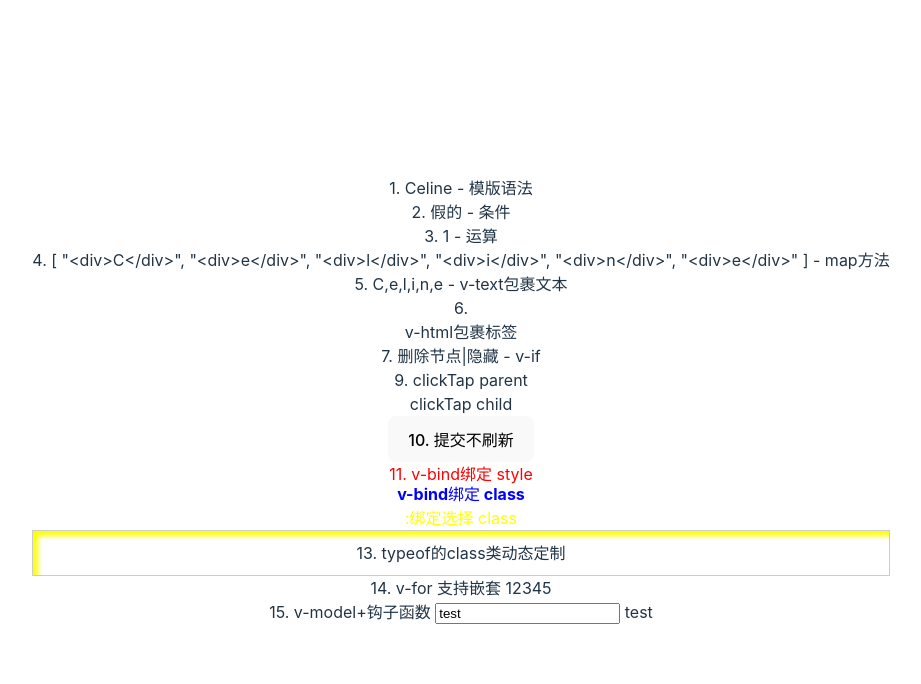
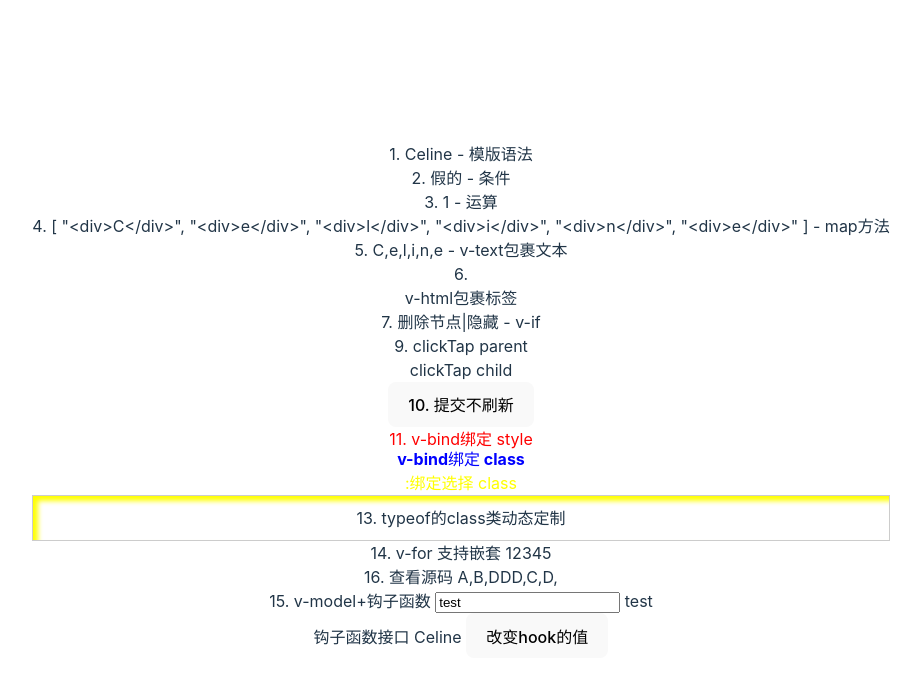
Before and after one commit to celinezhang1024/AllAboutVue, a Vue app in the folder Vue3/vite-project/: page / in a window 1280 px wide. Shown: the top 684 px of the page, without its empty margins (179-1100 px from the left). Built offline with nearby package versions, Linux system fonts and the light colour scheme.

Commit message:
分割基础组件和ref组件

```diff
--- a/Vue3/vite-project/src/App.vue
+++ b/Vue3/vite-project/src/App.vue
@@ -1,78 +1,18 @@
 
 <template>
-  <div>1. {{message}} - 模版语法 </div>
-  <div>2. {{flag?"真的":"假的"}} - 条件</div>
-  <div>3. {{number+1}} - 运算</div>
-  <div>4. {{string.split(',').map(v => `<div>${v}</div>`)}} - map方法</div>
-  <div>5. <span v-text="string"></span> - v-text包裹文本</div>
-  <div v-html="hl"></div>
-  <div v-if="!flag">7. 删除节点|隐藏 - v-if</div>
-  <div v-else-if="flag === true">删除节点显示 - v-if</div>
-  <div v-show="flag">8. 隐藏节点显示 - v-show</div>
-  <div v-on:click="clickTapP">9. clickTap parent
-    <div @click.stop="clickTapC">clickTap child</div>
+  <div>
+    <!-- 基础用法 -->
+    <Basic />
+    <Ref />
   </div>
-  <form action="/">
-    <!-- 提交不刷新.prevent -->
-    <button @click.prevent="clickTapC" type="submit">10. 提交不刷新</button>
-  </form>
-  <div v-bind:style="style">11. v-bind绑定 style</div>
-  <div :class="['a','b']">v-bind绑定 class</div>
-  <div :class="[flag?'a':'c']">:绑定选择 class</div>
-  <div :class="bStyle">13. typeof的class类动态定制</div>
-  <div>
-    14. v-for 支持嵌套
-    <span :key="item" v-for="item in Arr">{{item}}</span>
-  </div>
-  <div>15. v-model+钩子函数 <input v-model="userName" type="text" /> {{userName}} </div>
 </template>
 
 <script setup lang="ts">
-  import * as HelloWorldVue from './components/HelloWorld.vue';
-
-  import {ref} from 'vue'
-  let userName = ref("test"); // 响应式 钩子函数
-
-  const message:string = 'Celine'
-  const flag:boolean = false
-  const number:number = 0;
-  const string:string = 'C,e,l,i,n,e'
-  const hl:string = '6. <section>v-html包裹标签</section>'
-  const clickTapP = () => {
-    console.log('clickTap 父节点!')
-  }
-  const clickTapC = () =>{
-    console.log('clickTap 子节点!')
-  }
-  type Style = {
-    color:string,
-    height:string
-  }
-  const style:Style = {
-    color:'red',
-    height:'20px'
-  }
-  // style选择配置
-  type BoxStyle = {
-    border: boolean,
-    shadow: boolean,
-    padding: boolean,
-  }
-  const bStyle:BoxStyle = {
-    border: true,
-    shadow: true,
-    padding: true,
-  }
-
-  const Arr:Array<number> = [1,2,3,4,5]
-
+  import Basic from "./components/Basic.vue"
+  import Ref from './components/Ref.vue'
+  import HelloWorld from './components/HelloWorld.vue'
 </script>
 
 <style scoped>
-.a{color:blue;}
-.b{font-weight: 700;}
-.c{color:yellow;}
-.border{border:1px solid #cccccc;}
-.shadow{box-shadow: inset 5px 5px 5px #ff0;}
-.padding{padding:10px;}
+
 </style>
--- /dev/null
+++ b/Vue3/vite-project/src/components/Basic.vue
@@ -0,0 +1,76 @@
+<script setup lang="ts">
+  const message:string = 'Celine'
+  const flag:boolean = false
+  const number:number = 0;
+  const str:string = 'C,e,l,i,n,e'
+  const hl:string = '6. <section>v-html包裹标签</section>'
+  const clickTapP = () => {
+    console.log('clickTap 父节点!')
+  }
+  const clickTapC = () =>{
+    console.log('clickTap 子节点!')
+  }
+  type Style = {
+    color:string,
+    height:string
+  }
+  const style:Style = {
+    color:'red',
+    height:'20px'
+  }
+  // style选择配置
+  type BoxStyle = {
+    border: boolean,
+    shadow: boolean,
+    padding: boolean,
+  }
+  const bStyle:BoxStyle = {
+    border: true,
+    shadow: true,
+    padding: true,
+  }
+
+  const Arr:Array<number> = [1,2,3,4,5]
+  const aRR:Array<string> = ['A','B','C','D']
+  aRR.splice(2,0,'DDD')
+</script>
+
+<template>
+  <div>
+      <div>1. {{message}} - 模版语法 </div>
+      <div>2. {{flag?"真的":"假的"}} - 条件</div>
+      <div>3. {{number+1}} - 运算</div>
+      <div>4. {{str.split(',').map(v => `<div>${v}</div>`)}} - map方法</div>
+      <div>5. <span v-text="str"></span> - v-text包裹文本</div>
+      <div v-html="hl"></div>
+      <div v-if="!flag">7. 删除节点|隐藏 - v-if</div>
+      <div v-else-if="flag === true">删除节点显示 - v-if</div>
+      <div v-show="flag">8. 隐藏节点显示 - v-show</div>
+      <div v-on:click="clickTapP">9. clickTap parent
+        <div @click.stop="clickTapC">clickTap child</div>
+      </div>
+      <form action="/">
+        <!-- 提交不刷新.prevent -->
+        <button @click.prevent="clickTapC" type="submit">10. 提交不刷新</button>
+      </form>
+      <div v-bind:style="style">11. v-bind绑定 style</div>
+      <div :class="['a','b']">v-bind绑定 class</div>
+      <div :class="[flag?'a':'c']">:绑定选择 class</div>
+      <div :class="bStyle">13. typeof的class类动态定制</div>
+      <div>
+        14. v-for 支持嵌套
+        <span :key="item" v-for="item in Arr">{{item}}</span>
+      </div>
+
+      <div>16. 查看源码 <span :key="index" v-for="(item,index) in aRR">{{item}},</span></div>
+    </div>
+  </template>
+
+<style scoped>
+  .a{color:blue;}
+  .b{font-weight: 700;}
+  .c{color:yellow;}
+  .border{border:1px solid #cccccc;}
+  .shadow{box-shadow: inset 5px 5px 5px #ff0;}
+  .padding{padding:10px;}
+</style>
--- /dev/null
+++ b/Vue3/vite-project/src/components/Ref.vue
@@ -0,0 +1,19 @@
+
+<style>
+</style>
+
+<template>
+    <div>15. v-model+钩子函数 <input v-model="userName" type="text" /> {{userName}} </div>
+    <div> 钩子函数接口 {{userName2}} <button @click="changeMsg">改变hook的值</button></div>
+</template>
+
+<script setup lang="ts">
+  import { ref, Ref } from 'vue'
+  let userName = ref<string | number>("test"); // 响应式 钩子函数, 联合类型
+  let userName2:Ref<string> = ref("Celine"); //  Ref接口
+  const changeMsg = () =>{
+    userName2.value = "changed Celine"; // 修改hooks的值
+    console.log("changed Value")
+  }
+
+</script>
```
